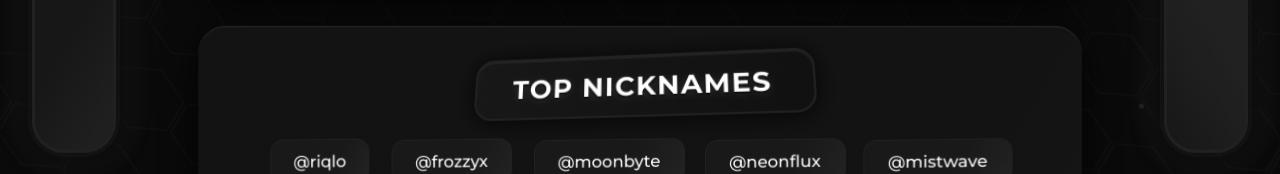
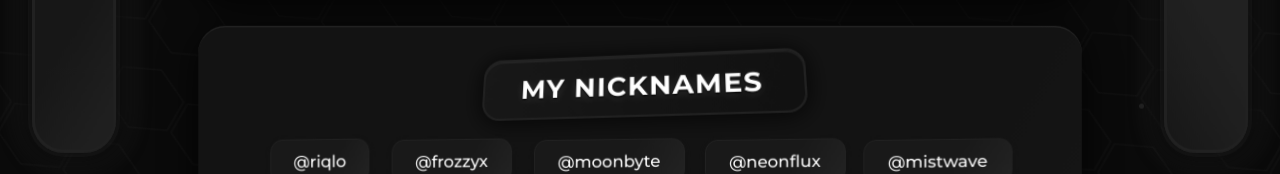
Before and after one commit to VirusBasd/Nirqlo, a plain HTML site: page Riqlo/index.html in a window 1280 px wide. Shown: the part 355-529 px from the top of the page. Drawn offline with Linux system fonts and the light colour scheme.

Commit message:
Update index.html

```diff
--- a/Riqlo/index.html
+++ b/Riqlo/index.html
@@ -423,7 +423,7 @@
     </div>
     <div class="card">
       <div class="banner-3d-section">
-        <div class="banner-3d-inner">TOP NICKNAMES</div>
+        <div class="banner-3d-inner">MY NICKNAMES</div>
       </div>
       <div class="username-collection">
         <div class="tag">@riqlo</div>
```
